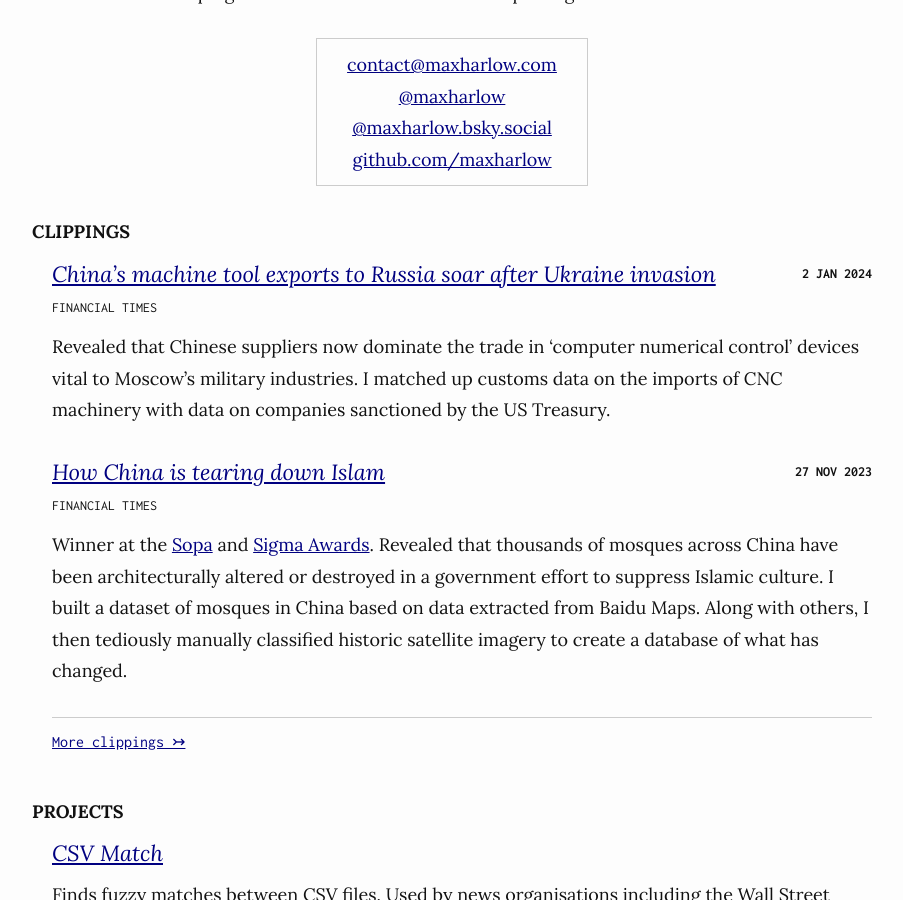
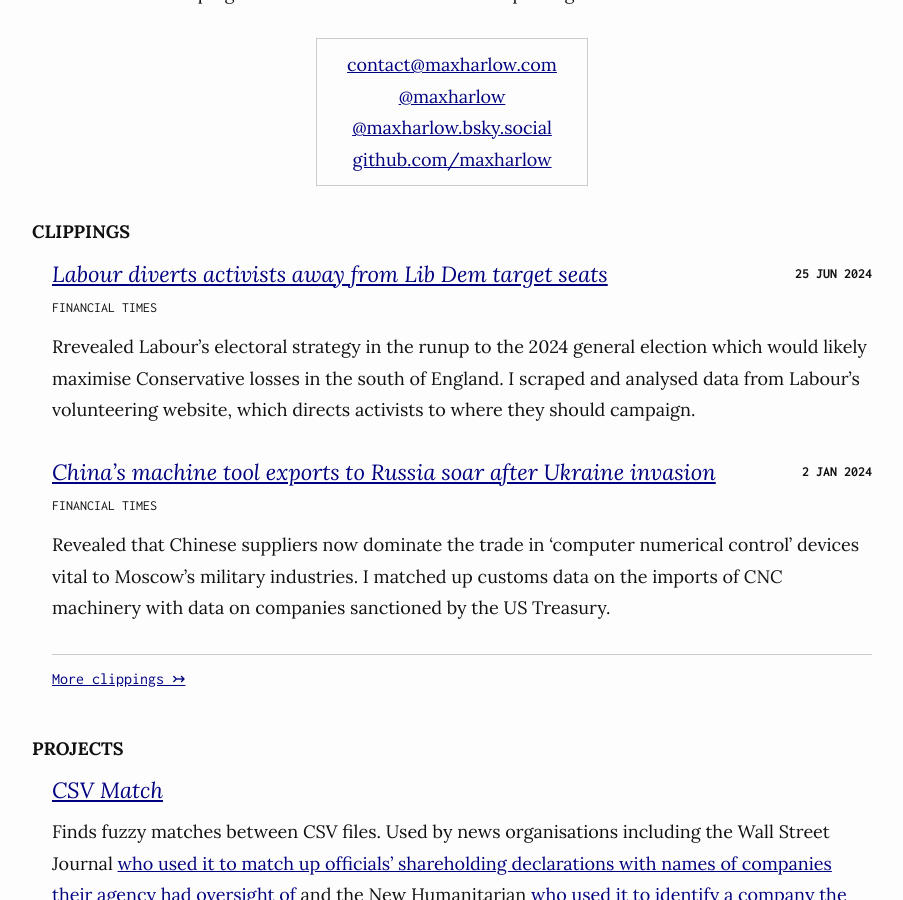
Before and after one commit to maxharlow/maxharlow.github.io, a Jekyll site: the page built from index.md, in a window 1280 px wide and 900 px high, scrolled down 623 px. Shown: the whole window, without its empty margins (188-1091 px from the left). Built offline with Jekyll 4.4.1, drawn with Linux system fonts in a browser that asks for light colours.

```diff
--- a/_data/clippings.yaml
+++ b/_data/clippings.yaml
@@ -1,3 +1,22 @@
+-   title: Labour diverts activists away from Lib Dem target seats
+    publication: Financial Times
+    web:
+        - title: Labour diverts activists away from Lib Dem target seats
+          link: https://www.ft.com/content/f60a0cfb-d2e2-4faa-83b2-977839056c95
+          date: 25-06-2024
+          credit: byline
+          type: news story
+    print:
+        - title: Labour diverts activists away from Lib Dem target seats
+          date: 26-06-2024
+          credit: byline
+          type: news story
+          slot: inside
+    summary: |
+        Rrevealed Labour's electoral strategy in the runup to the 2024 general election which would likely maximise Conservative losses in the south of England.
+    contribution: |
+        I scraped and analysed data from Labour's volunteering website, which directs activists to where they should campaign.
+
 -   title: China’s machine tool exports to Russia soar after Ukraine invasion
     publication: Financial Times
     web:
```
